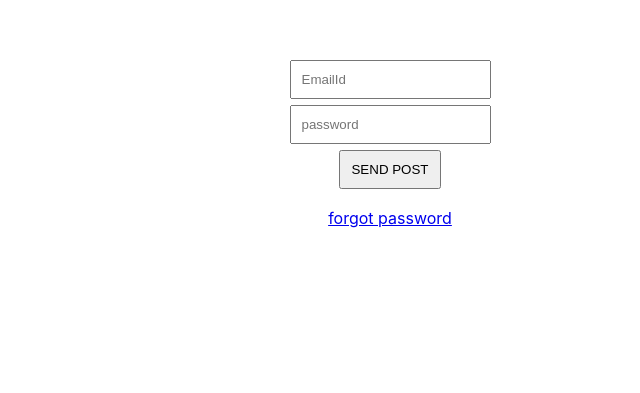
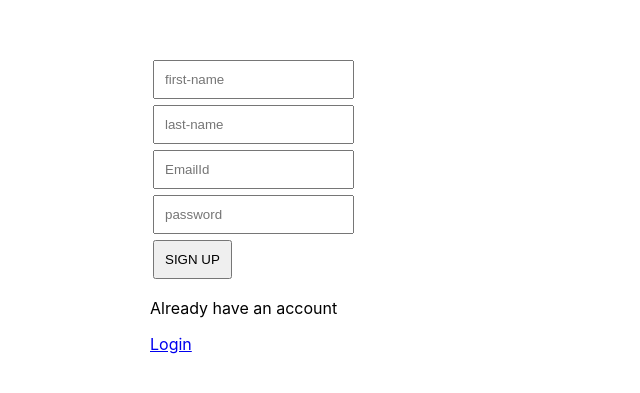
Before and after one commit to yashgaur969/society-frontend, a React (Create React App) app: page / in a window 1280 px wide. Shown: the part 343-736 px from the top of the page, without its empty margins (250-890 px from the left). Built offline with nearby package versions, Linux system fonts and the light colour scheme.

Commit message:
react routes are made so that pages are render according to the url which we are passing

```diff
--- a/package.json
+++ b/package.json
@@ -36,5 +36,8 @@
       "last 1 firefox version",
       "last 1 safari version"
     ]
+  },
+  "devDependencies": {
+    "@types/react-router-dom": "^5.1.3"
   }
 }
--- a/src/App.tsx
+++ b/src/App.tsx
@@ -2,14 +2,17 @@ import React from 'react';
 import './App.css';
 import { SignUp } from './components/SignUp';
 import { LogIn } from './components/LogIn';
+import { Route, Link, BrowserRouter as Router, Switch, BrowserRouter } from 'react-router-dom'
 const App = () =>{
   return (
-    <div className="App">
+     <BrowserRouter>
+     <switch>
+       <Route exact={true} path="/" component={SignUp} />
+       <Route exact={true} path="/login" component={LogIn} />
+     </switch>
+     </BrowserRouter>
 
-        {/* <SignUp/> */}
-        <LogIn/>
 
-    </div>
   );
 }
 
--- a/src/components/LogIn/index.tsx
+++ b/src/components/LogIn/index.tsx
@@ -34,7 +34,7 @@ export const LogIn: React.FC = () => {
             <div className="container">
                     <div><input type="text" placeholder= "EmailId" value={emailId} onChange={onEmailIdChange}  name="email" id="email"/><br></br></div>
                     <div><input type="password" placeholder= "password" value={password} onChange={onPasswordChange}name="password" id="password"/><br></br></div>
-                    <div><input type="submit" className="button-class" value="SEND POST" /></div>
+                    <div><input type="submit" className="button-class" value="LogIn" /></div>
                     <div><p><a href="forgot password">forgot password</a></p></div>
             </div>
         </form>
--- a/src/components/SignUp/index.tsx
+++ b/src/components/SignUp/index.tsx
@@ -3,6 +3,7 @@
 import { Component } from 'react';
 import { render } from 'react-dom';
 import link from "react-dom"
+import { Link } from 'react-router-dom';
 
 
 export const SignUp: React.FC= () => {
@@ -26,8 +27,6 @@ export const SignUp: React.FC= () => {
     };
 
 
-
-//  document.getElementById('postdata').addEventListener('submit', postdata);
 
  const postdata = (event: any)=>{
             event.preventDefault();
@@ -54,10 +53,10 @@ export const SignUp: React.FC= () => {
                     <div><input type="text" placeholder= "last-name" value={lastname} onChange={onLastNameChange}name="lastname" id="second"/><br></br></div>
                     <div><input type="text" placeholder= "EmailId" value={emailId} onChange={onEmailIdChange} name="email" id="email"/><br></br></div>
                     <div><input type="password" placeholder= "password" value={password} onChange={onPasswordChange}name="password" id="pass"/><br></br></div>
-                    <div><input type="submit" className="button-class" value="SEND POST" /></div>
+    <div><input type="submit" className="button-class" value="SIGN UP"  /></div>
             <div className="login-redirect">
                     <p>Already have an account</p>
-                    <p><a href="login">LOGIN</a></p>
+                    <p><Link to="/login">Login</Link></p>
             </div>
             </div>
         </form>
--- a/src/index.tsx
+++ b/src/index.tsx
@@ -3,8 +3,8 @@ import ReactDOM from 'react-dom';
 // import { Route, Link, BrowserRouter as Router } from 'react-router-dom'
 import './index.css';
 import App from './App';
-import {SignUp} from './components/SignUp'
-import {LogIn} from './components/LogIn'
+// import {SignUp} from './components/SignUp'
+// import {LogIn} from './components/LogIn'
 import * as serviceWorker from './serviceWorker';
 
 ReactDOM.render(<App />, document.getElementById('root'));
```
Also changed, not shown: 1 other file (tests, documents, lock files or other folders).
